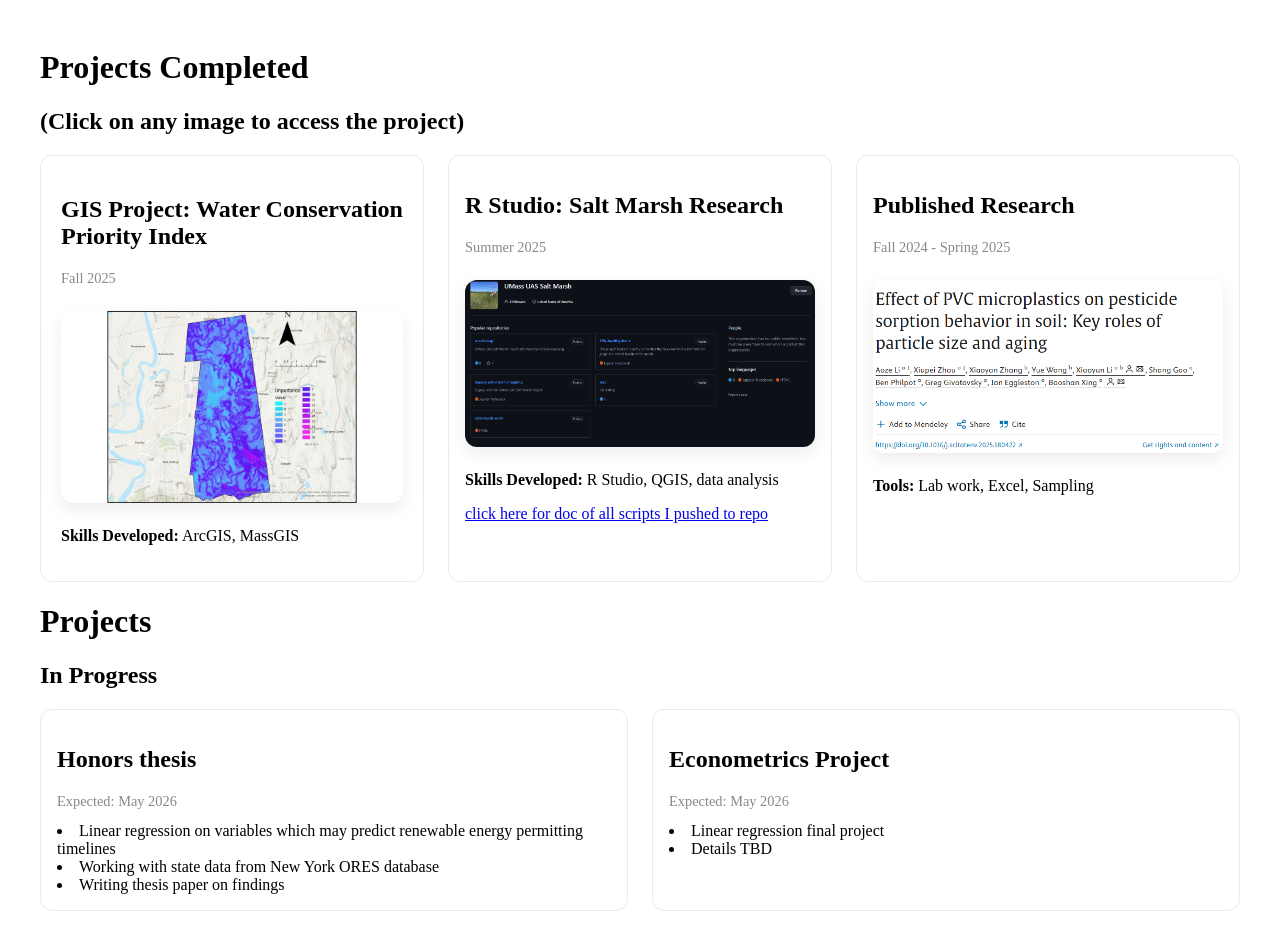
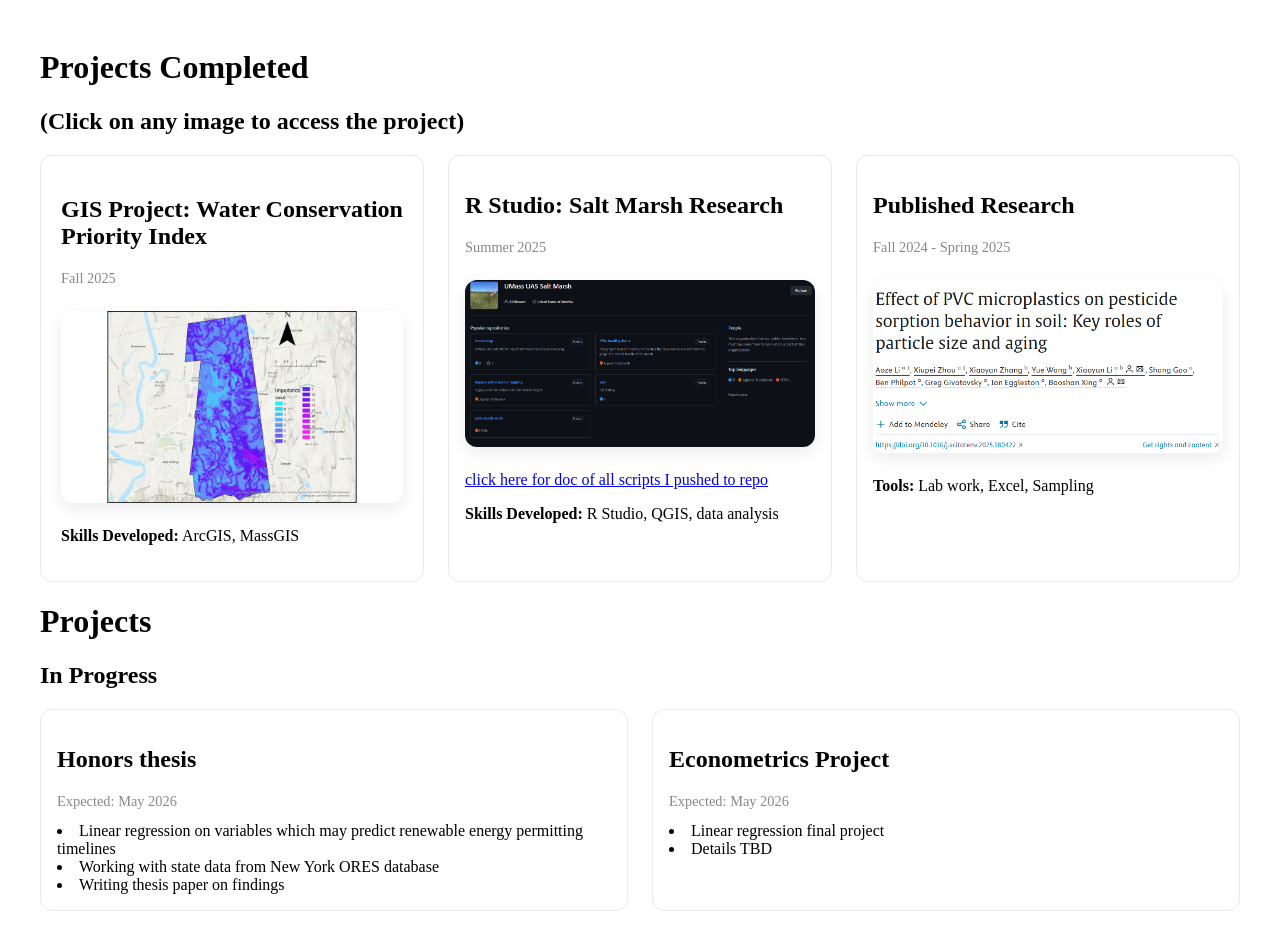
Before and after one commit to benphilpots/benphilpots.github.io, a Jekyll site: the page built from index.html, in a window 1280 px wide, cut to the strip 351-1294 px from the top of the page. Built offline with Jekyll 4.4.1, drawn with Linux system fonts in a browser that asks for light colours; part of the change alters nothing that is shown.

```diff
--- a/index.html
+++ b/index.html
@@ -154,8 +154,9 @@ layout: default
     "
   />
 </a>
+
+    <a href="https://docs.google.com/document/d/1mrMCFnsjCeJ35ctsMZdbZGPyyEsQqj49Rev_mR_VepM/edit?usp=sharing" target="_blank">click here for doc of all scripts I pushed to repo</a>
     <p><strong>Skills Developed:</strong> R Studio, QGIS, data analysis</p>
-    <a href="https://docs.google.com/document/d/1mrMCFnsjCeJ35ctsMZdbZGPyyEsQqj49Rev_mR_VepM/edit?usp=sharing" target="_blank">click here for doc of all scripts I pushed to repo</a>
 
   </div>
 
```
